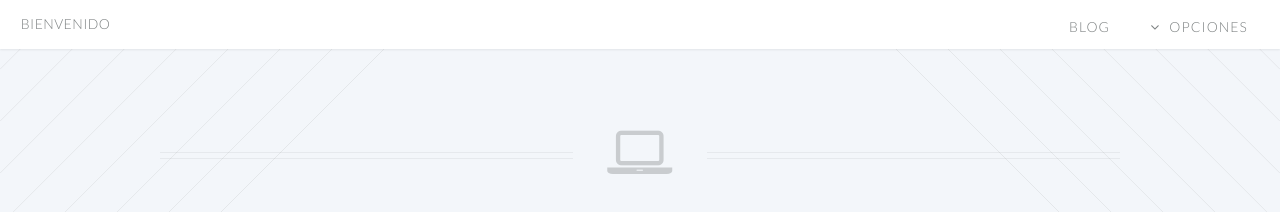
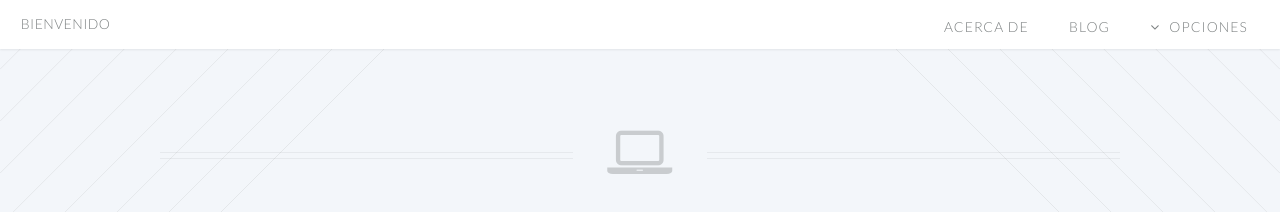
Before and after one commit to Vico2001/Vico2001.github.io, a Jekyll site: the page left-sidebar2.html, which Jekyll copies as it is, in a window 1280 px wide. Shown: the top 212 px of the page. Built offline with Jekyll 4.4.1, drawn with Linux system fonts in a browser that asks for light colours.

Commit message:
Update left-sidebar2.html

```diff
--- a/left-sidebar2.html
+++ b/left-sidebar2.html
@@ -34,7 +34,7 @@
 				<h1 id="logo"><a href="index.html"> <span>Bienvenido</span></a></h1>
 				<nav id="nav">
 					<ul>
-
+					<li><a href="/left-sidebar.html">Acerca de</a></li>
                       				<li><a href="/blog.html">Blog</a></li>
 						      <li class="submenu">
 							<a href="">Opciones</a>
```
